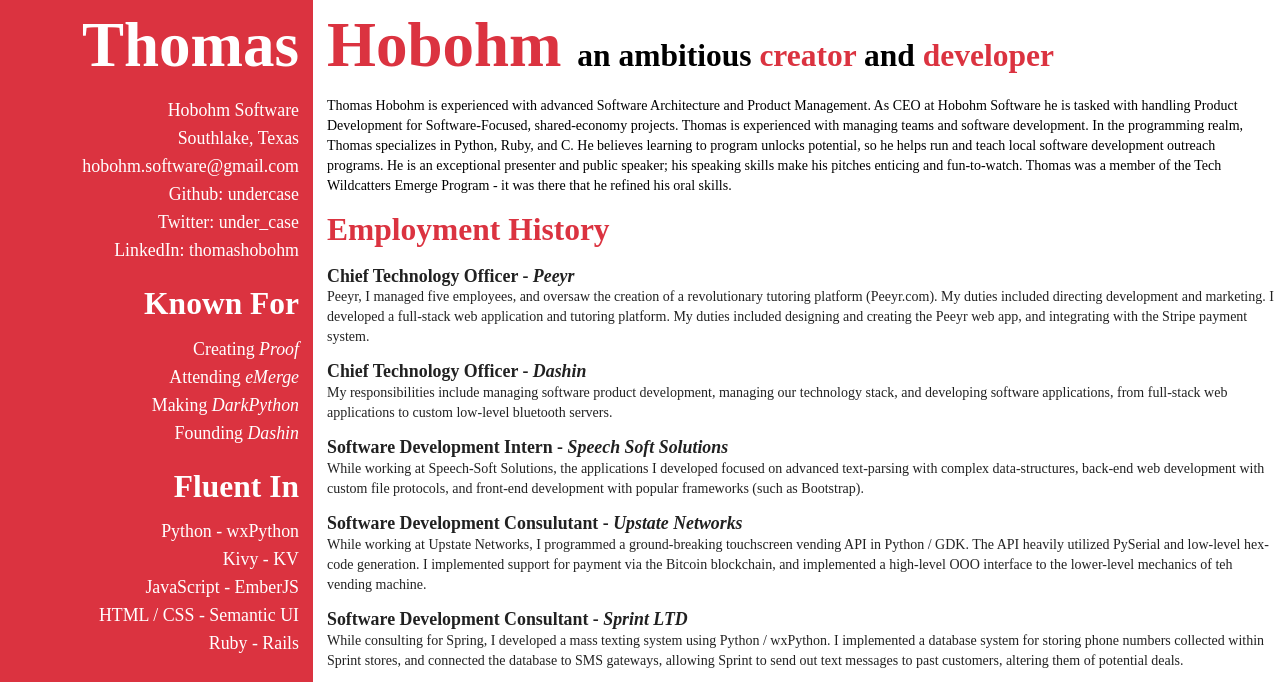
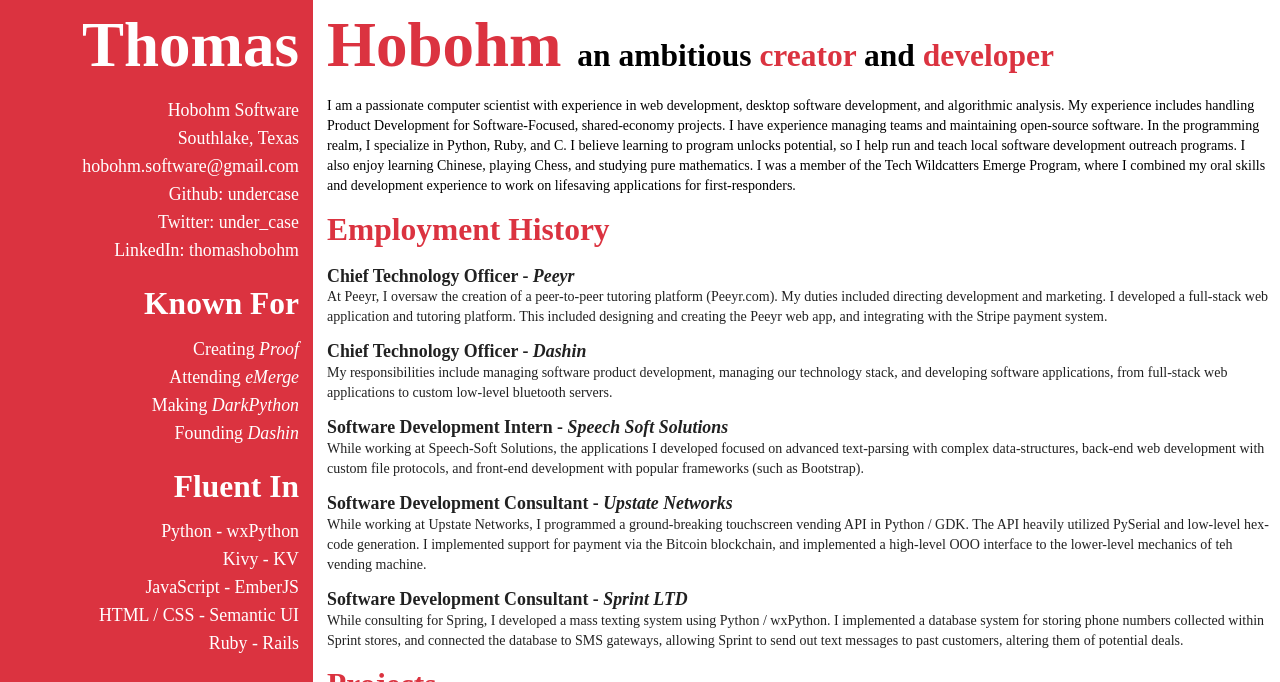
Before and after one commit to undercase/undercase.github.io, a plain HTML site: page index.html in a window 1280 px wide. Shown: the top 682 px of the page. Drawn offline with Linux system fonts and the light colour scheme.

Commit message:
Fixed bio.

```diff
--- a/index.html
+++ b/index.html
@@ -50,14 +50,14 @@
 				<div class="resume">
 					<h1 class="right name ui header">Hobohm <span class="sideline">an ambitious <span class="red">creator</span> and <span class="red">developer</span></span></h1>
 					<p class="bio">
-						Thomas Hobohm is experienced with advanced Software Architecture and Product Management. As CEO at Hobohm Software he is tasked with handling Product Development for Software-Focused, shared-economy projects. Thomas is experienced with managing teams and software development. In the programming realm, Thomas specializes in Python, Ruby, and C. He believes learning to program unlocks potential, so he helps run and teach local software development outreach programs. He is an exceptional presenter and public speaker; his speaking skills make his pitches enticing and fun-to-watch. Thomas was a member of the Tech Wildcatters Emerge Program - it was there that he refined his oral skills.
+						I am a passionate computer scientist with experience in web development, desktop software development, and algorithmic analysis. My experience includes handling Product Development for Software-Focused, shared-economy projects. I have experience managing teams and maintaining open-source software. In the programming realm, I specialize in Python, Ruby, and C. I believe learning to program unlocks potential, so I help run and teach local software development outreach programs. I also enjoy learning Chinese, playing Chess, and studying pure mathematics. I was a member of the Tech Wildcatters Emerge Program, where I combined my oral skills and development experience to work on lifesaving applications for first-responders.
 					</p>
 					<h2 class="ui header">Employment History</h2>
 					<div class="ui list jobs">
 						<div class="item job">
 							<h3 class="ui header">Chief Technology Officer - <i>Peeyr</i></h3>
 							<p>
-							  Peeyr, I managed five employees, and oversaw the creation of a revolutionary tutoring platform (Peeyr.com). My duties included directing development and marketing. I developed a full-stack web application and tutoring platform. My duties included designing and creating the Peeyr web app, and integrating with the Stripe payment system.
+							  At Peeyr, I oversaw the creation of a peer-to-peer tutoring platform (Peeyr.com). My duties included directing development and marketing. I developed a full-stack web application and tutoring platform. This included designing and creating the Peeyr web app, and integrating with the Stripe payment system.
 							</p>
 						</div>
 						<div class="item job">
@@ -73,7 +73,7 @@
 							</p>
 						</div>
 						<div class="item job">
-							<h3 class="ui header">Software Development Consulutant - <i>Upstate Networks</i></h3>
+							<h3 class="ui header">Software Development Consultant - <i>Upstate Networks</i></h3>
 							<p>
 								While working at Upstate Networks, I programmed a ground-breaking touchscreen vending API in Python / GDK. The API heavily utilized PySerial and low-level hex-code generation. I implemented support for payment via the Bitcoin blockchain, and implemented a high-level OOO interface to the lower-level mechanics of teh vending machine.
 							</p>
```
